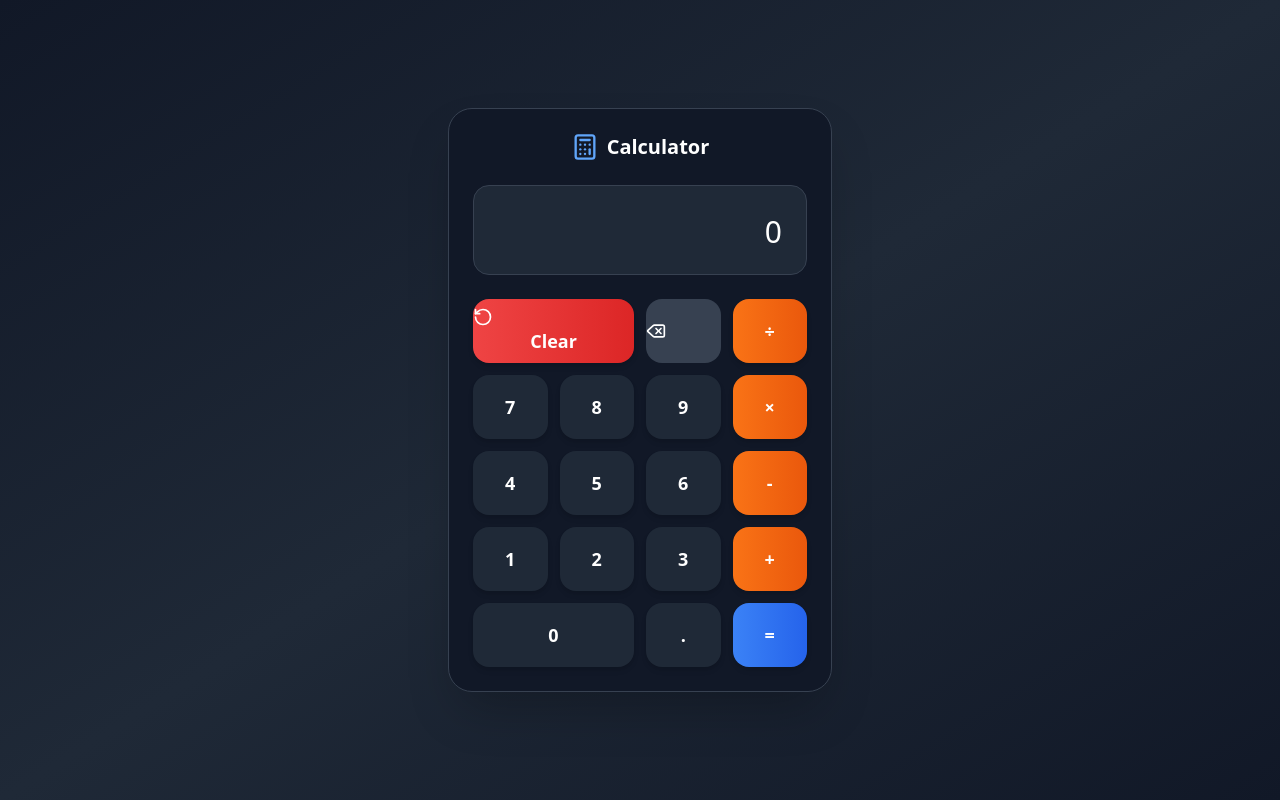
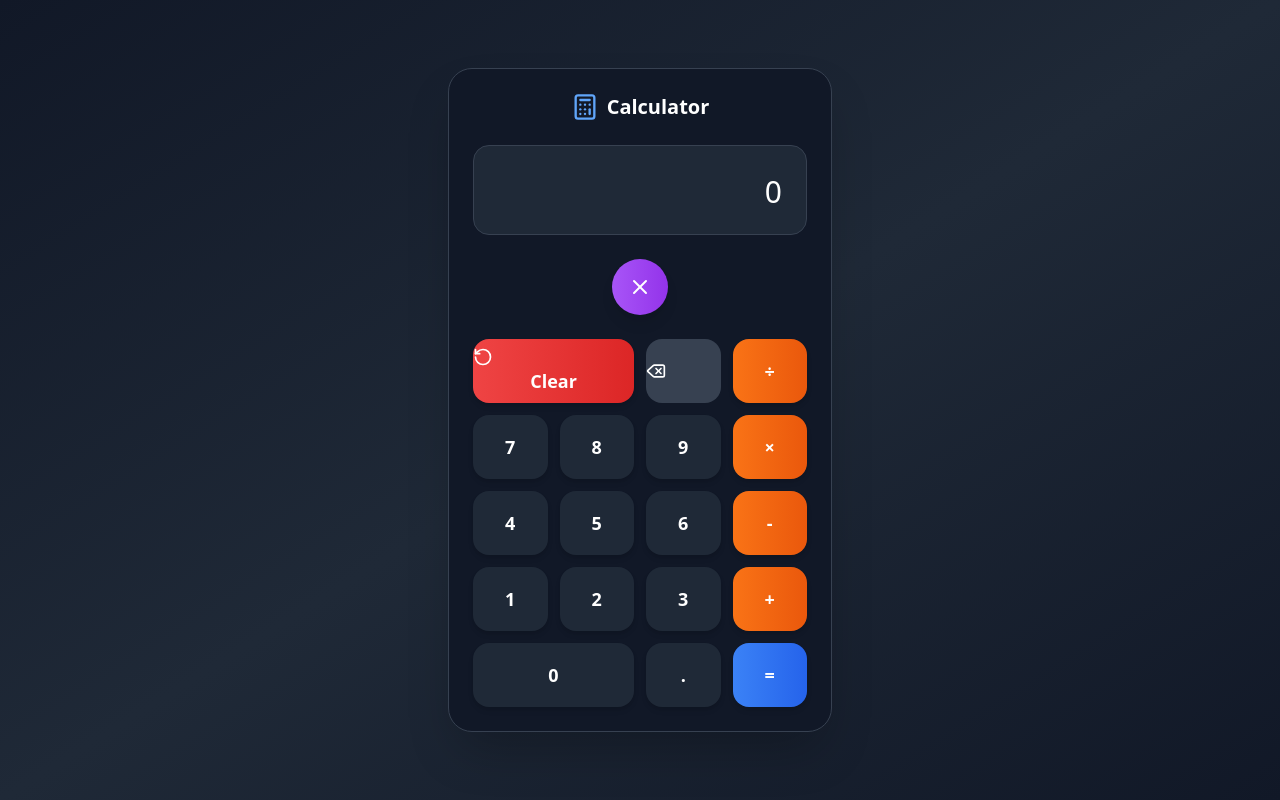
Before and after one commit to Srinivas-Manda-hub/easy-calc-displayer-tool, a React (Vite) app: page / in a window 1280 px wide. Built offline with nearby package versions, Linux system fonts and the light colour scheme.

Commit message:
Add project link and center mark
Convert the project into a clickable link with an X mark in the center.

```diff
--- a/src/components/Calculator.tsx
+++ b/src/components/Calculator.tsx
@@ -1,6 +1,5 @@
-
 import React, { useState } from 'react';
-import { Calculator as CalculatorIcon, Delete, RotateCcw } from 'lucide-react';
+import { Calculator as CalculatorIcon, Delete, RotateCcw, X } from 'lucide-react';
 
 const Calculator = () => {
   const [display, setDisplay] = useState('0');
@@ -85,6 +84,10 @@ const Calculator = () => {
     }
   };
 
+  const handleProjectLink = () => {
+    window.open(window.location.href, '_blank');
+  };
+
   const Button = ({
     children,
     onClick,
@@ -137,6 +140,17 @@ const Calculator = () => {
           </div>
         </div>
 
+        {/* Centered X Mark Link */}
+        <div className="flex justify-center mb-6">
+          <button
+            onClick={handleProjectLink}
+            className="bg-gradient-to-r from-purple-500 to-purple-600 hover:from-purple-600 hover:to-purple-700 text-white p-4 rounded-full shadow-lg hover:shadow-xl transition-all duration-200 active:scale-95"
+            title="View Project Output"
+          >
+            <X size={24} />
+          </button>
+        </div>
+
         {/* Buttons */}
         <div className="grid grid-cols-4 gap-3">
           {/* Row 1 */}
```
